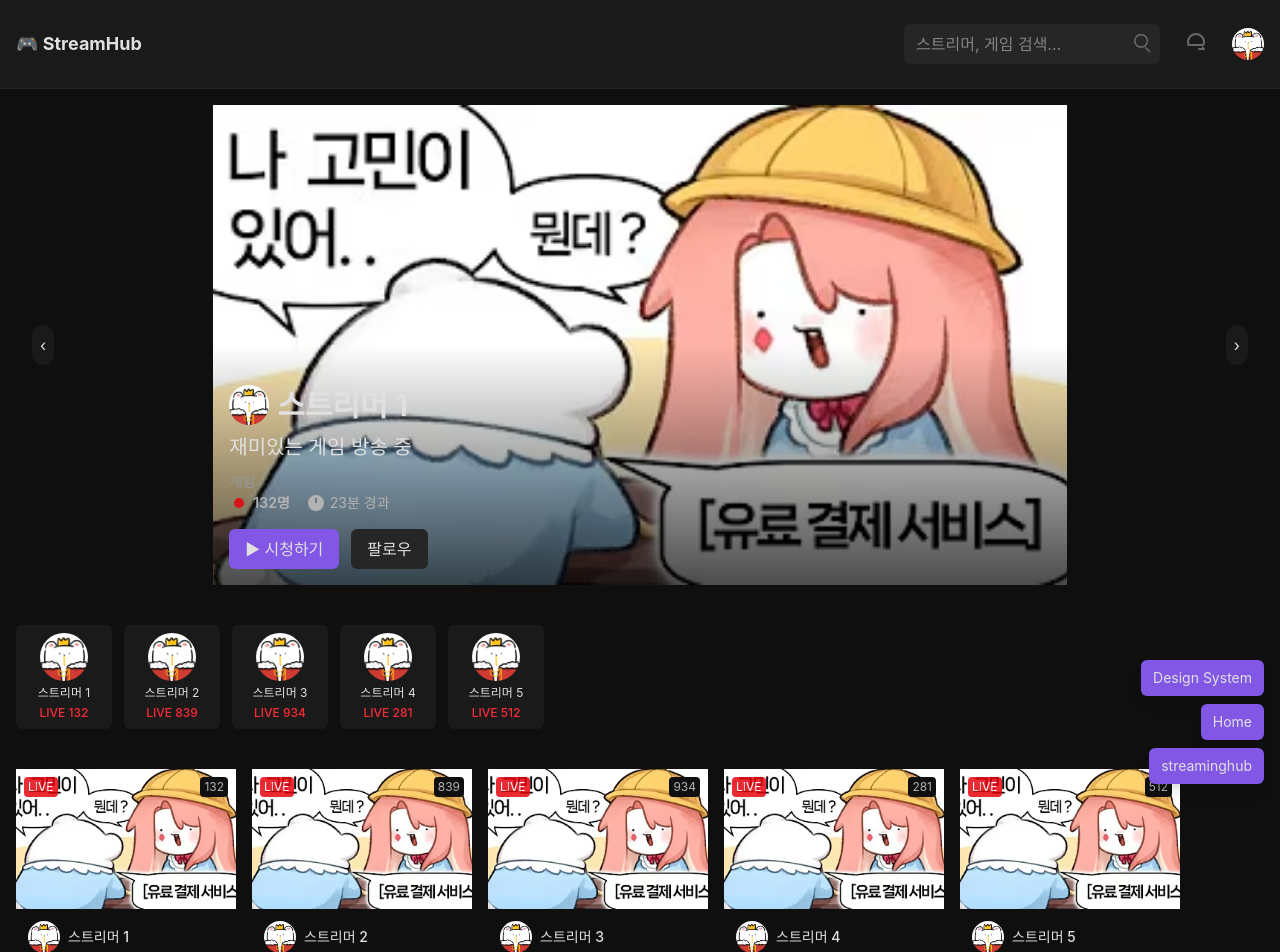
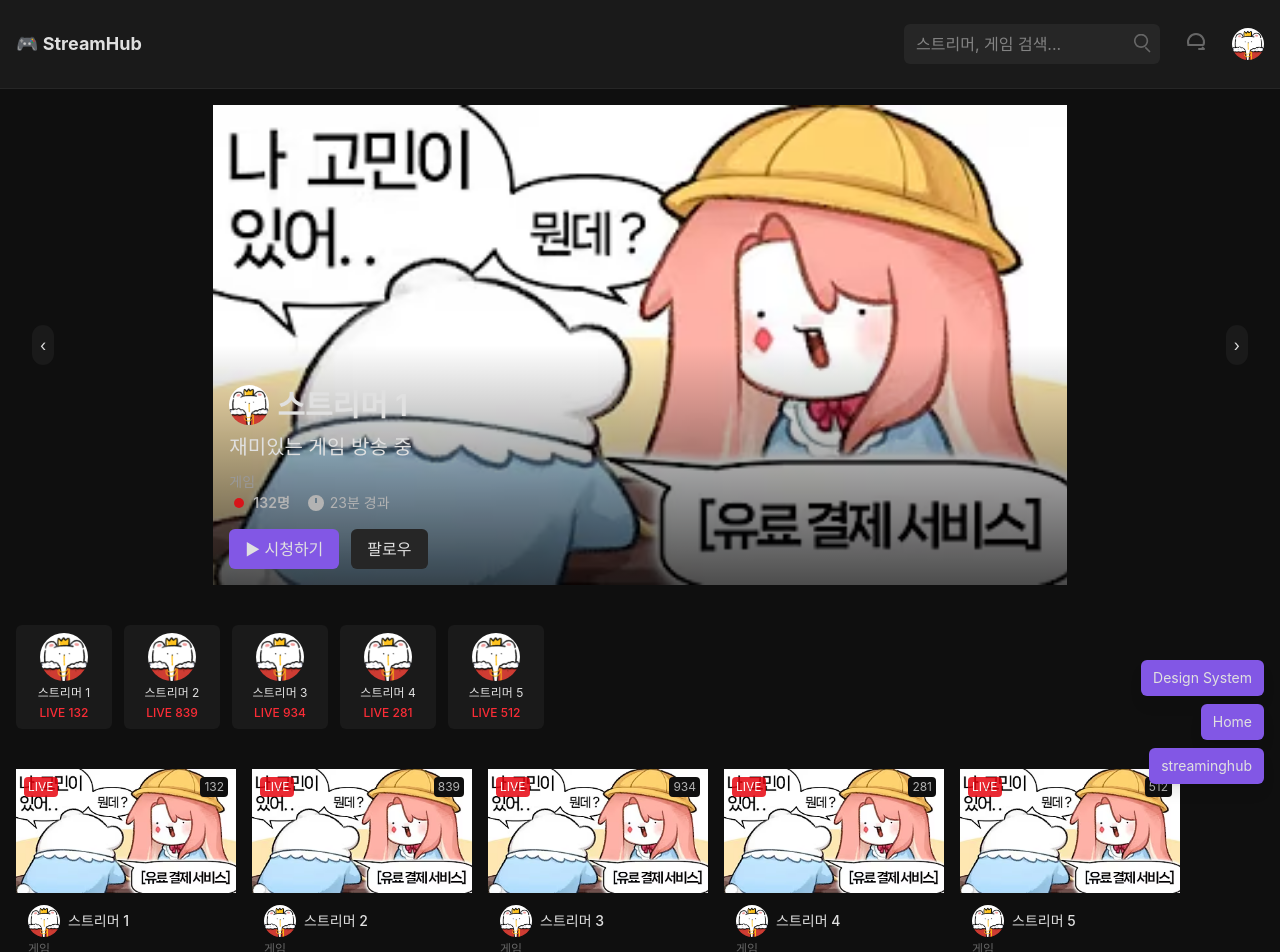
Before and after one commit to changhak0310/tailwind-automation, a Next.js app: page /streaminghub in a window 1280 px wide. Shown: the top 952 px of the page. Built offline with nearby package versions, Linux system fonts and the light colour scheme.

Commit message:
Keep LiveCard thumbnail 16:9

```diff
--- a/src/components/LiveCard.tsx
+++ b/src/components/LiveCard.tsx
@@ -29,8 +29,13 @@ export default function LiveCard({
       aria-label={`${name}님 실시간 방송 시청, 시청자 수 ${viewerCount}명, 카테고리 ${category}`}
       className="bg-neutral-800 rounded-lg overflow-hidden group hover:shadow-lg transition-shadow duration-200 cursor-pointer"
     >
-      <div className="relative w-full h-[140px] bg-neutral-700">
-        <Image src={thumbnailUrl} alt={`${name} 방송 썸네일`} fill className="object-cover" />
+      <div className="relative w-full aspect-video bg-neutral-700">
+        <Image
+          src={thumbnailUrl}
+          alt={`${name} 방송 썸네일`}
+          fill
+          className="object-cover"
+        />
         {isLive && (
           <>
             <span className="absolute top-2 left-2 bg-red-600 text-xs text-white px-1 py-0.5 rounded animate-pulse">
```
